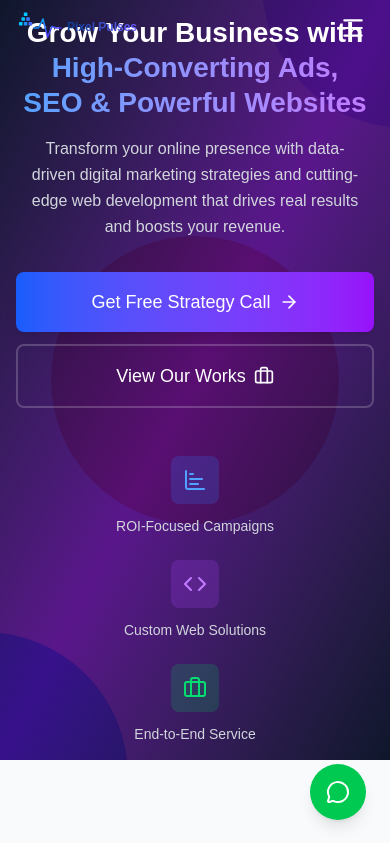
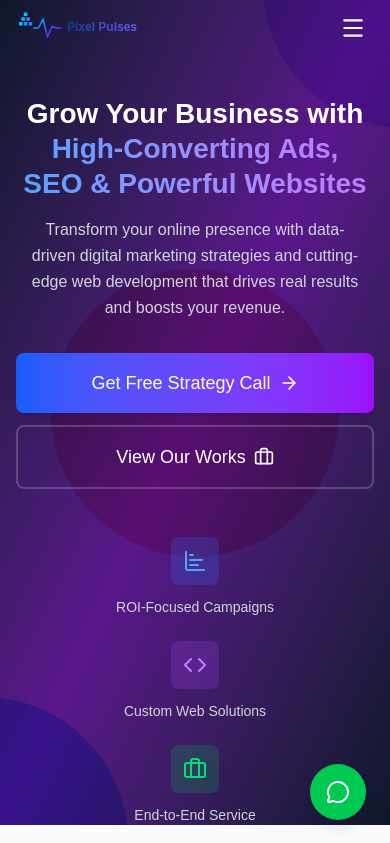
Before and after one commit to DevXPanda/PixelPulse, a Next.js app: page / in a window 390 px wide. Shown: the top 843 px of the page. Built offline with nearby package versions, Linux system fonts and the light colour scheme.

Commit message:
fix mobile preview

```diff
--- a/src/components/sections/Hero.tsx
+++ b/src/components/sections/Hero.tsx
@@ -273,8 +273,7 @@ const Hero = () => {
   };
 
   return (
-    <section className="relative min-h-[90vh] sm:min-h-screen flex items-center justify-center overflow-hidden bg-gradient-to-br from-slate-900 via-purple-900 to-slate-900">
-
+   <section className="relative min-h-[90vh] sm:min-h-screen flex items-center justify-center overflow-hidden bg-gradient-to-br from-slate-900 via-purple-900 to-slate-900 pt-24 sm:pt-28 md:pt-32 lg:pt-0">
       {/* Animated background */}
       <div className="absolute inset-0 overflow-hidden">
         <div className="absolute -top-40 -right-40 w-72 sm:w-80 h-72 sm:h-80 bg-purple-500 rounded-full mix-blend-multiply filter blur-xl opacity-20 animate-pulse"></div>
```
